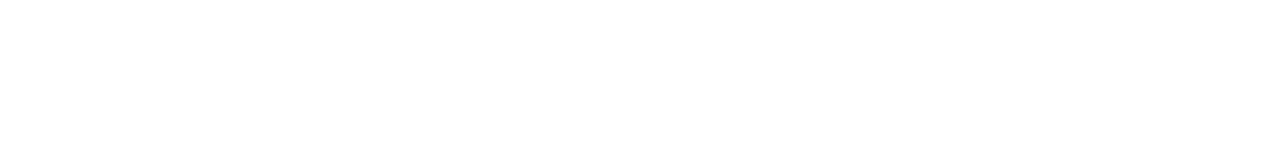
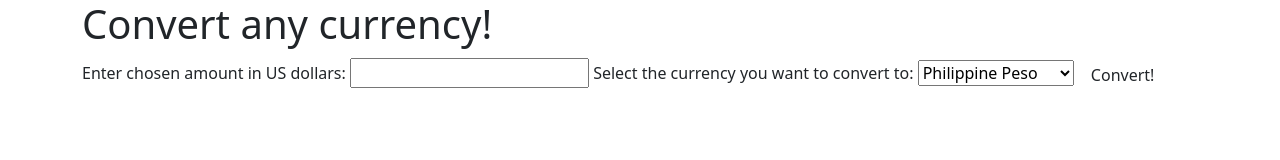
Before and after one commit to andrethefirst/currency-exchange, a website built with webpack: page src/index.html in a window 1280 px wide. Built offline with nearby package versions, Linux system fonts and the light colour scheme.

Commit message:
add html

```diff
--- a/src/index.html
+++ b/src/index.html
@@ -1,11 +1,24 @@
 <!DOCTYPE html>
-<html>
+<html lang = "en-US">
 <head>
-  <title>
-
-  </title>
+  <title>Currency Exchange</title>
 </head>
 <body>
-
+  <div class = "container">
+    <h1>Convert any currency!</h1>
+    <label for="currency">Enter chosen amount in US dollars:</label>
+    <input id="currency" type="text">
+    <label for="currency-chosen">Select the currency you want to convert to:</label>
+    <select id="chosen currency" required>
+      <option value="PHP">Philippine Peso</option>
+      <option value="RSD">Serbian Dinar</option>
+      <option value="VND">Vietnamese Đồng</option>
+      <option value="INR">Indian Rupee</option>
+      <option value="EGP">Egyptian Pound</option>
+    </select>
+    <button class="btn" id="currencyExchange">Convert!</button>
+    <div class="showError"></div>
+    <div class="showCurrency"></div>
+  </div>
 </body>
 </html>
```
